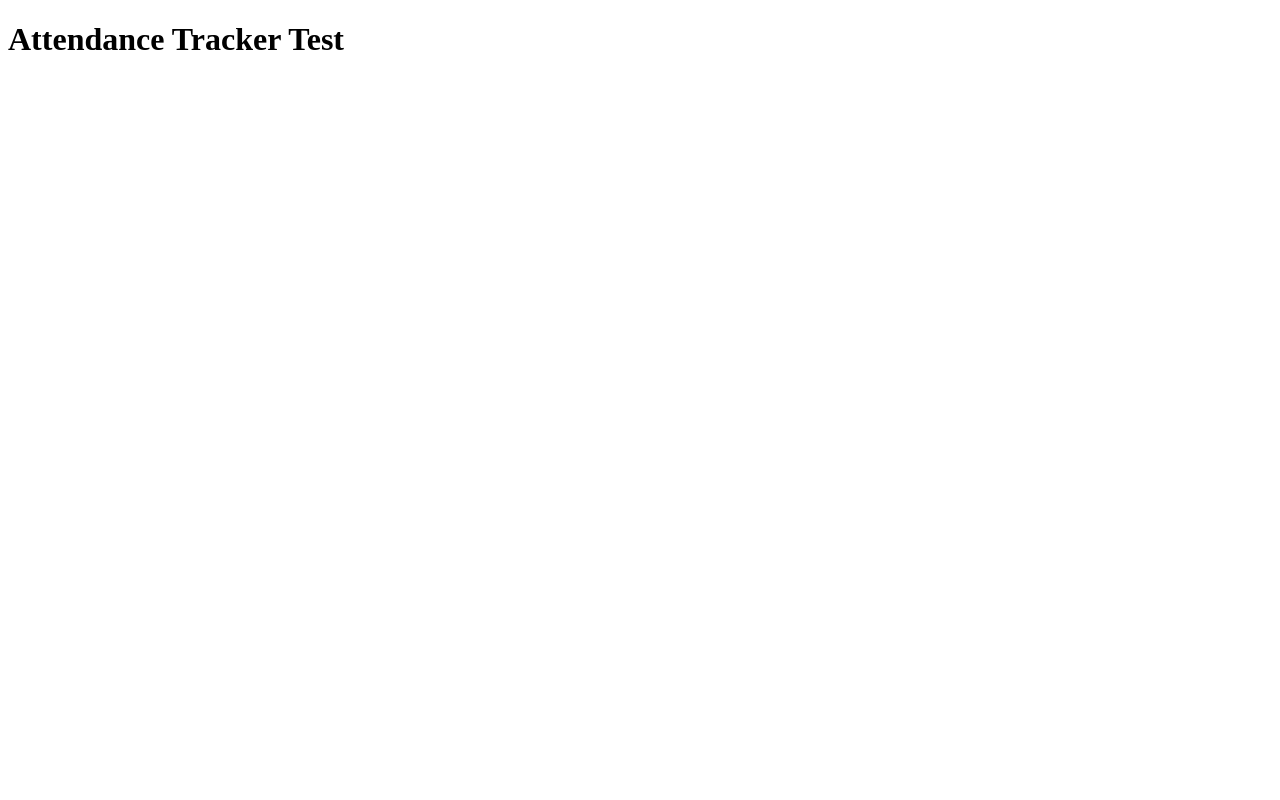
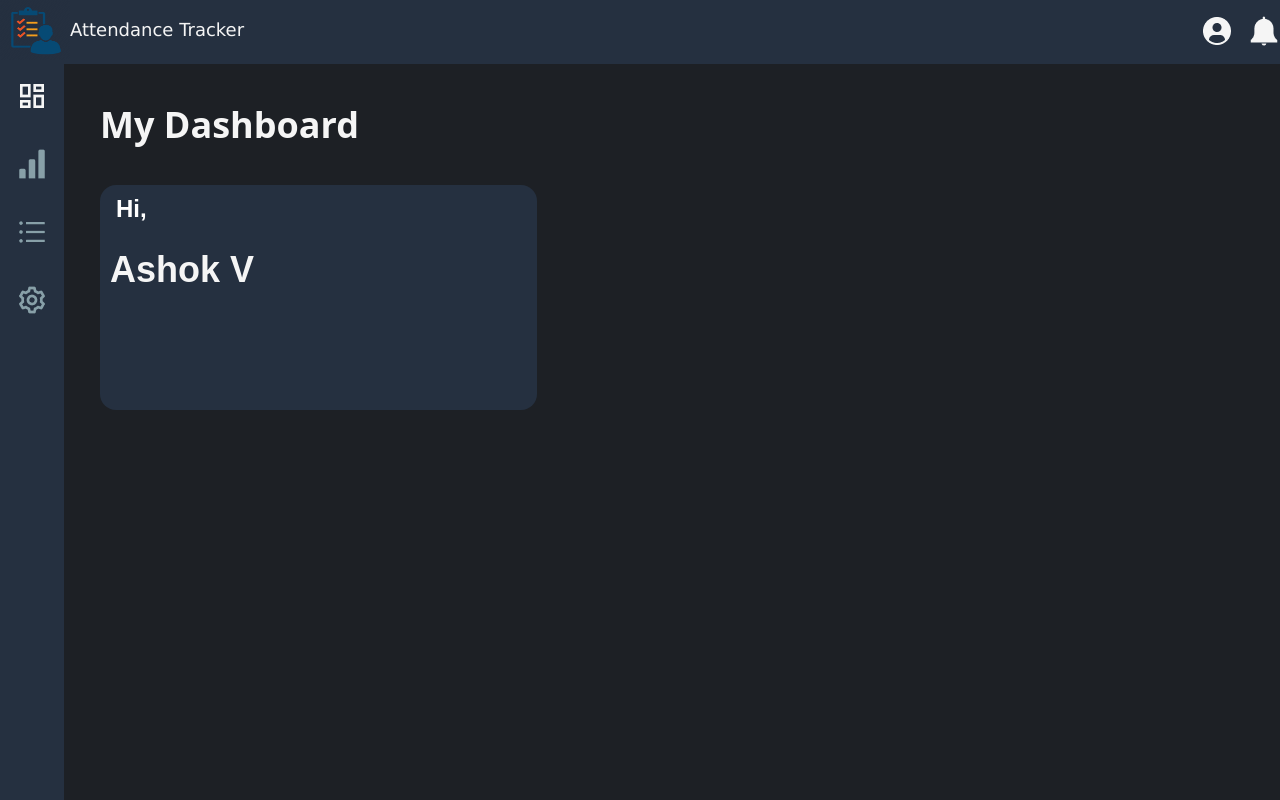
Before and after one commit to CareerAshokV/AttendanceTracker, a plain HTML site: page index.html in a window 1280 px wide. Drawn offline with Linux system fonts and the light colour scheme.

Commit message:
Latest Attendance Tracker code

```diff
--- a/index.html
+++ b/index.html
@@ -4,8 +4,30 @@
 	<meta charset="utf-8">
 	<meta name="viewport" content="width=device-width, initial-scale=1">
 	<title>Attendance Tracker</title>
+	<link rel="stylesheet" type="text/css" href="style.css">
 </head>
 <body>
-	<h1>Attendance Tracker Test</h1>
+	<ul id="top-nav">
+  <li><img src="Assets/company-logo.png" id="logo"></li>
+  <li><h1>Attendance Tracker</h1></li>
+  <li style="float: right;"><img src="Assets/notification.png" id="notify"></li>
+  <li style="float: right;"><img src="Assets/profile.png" id="profile"></li>
+</ul>
+<div class="sidebar">
+  <a class="active" href="#home"><img src="Assets/Dashboard.png" id="dashboard"></a>
+  <a href="#news"><img src="Assets/Graph.png" id="graph"></a>
+  <a href="#contact"><img src="Assets/Hamburger.png" id="hamburger"></a>
+  <a href="#about"><img src="Assets/Settings.png" id="settings"></a>
+</div>
+
+<div id="main">
+	<p id="dashboard">My Dashboard</p>
+
+	<div class="card_1">
+		<p id="hi">Hi,</p>
+		<p id="name">Ashok V</p>
+	</div>
+
+</div>
 </body>
 </html>
--- /dev/null
+++ b/style.css
@@ -0,0 +1,90 @@
+body {
+  margin: 0;
+  font-family: Arial, Helvetica, sans-serif;
+  background-color: #1D2025;
+}
+
+#logo{
+  width: 70px;
+  height: 60px;
+}
+
+#top-nav {
+  list-style-type: none;
+  margin: 0;
+  padding: 0;
+  overflow: hidden;
+  background-color: #253040;
+}
+
+#top-nav li {
+  float: left;
+}
+
+#top-nav li h1{
+  font-family: Verdana;
+  font-weight: 200;
+  font-size: 18px;
+  line-height: 35px;
+  color: #F5F5F5;
+}
+#profile{
+  padding-top: 15px;
+}
+#notify{
+  padding-top: 15px;
+  padding-left: 15px;
+}
+
+
+/*Side bar*/
+.sidebar {
+  margin: 0;
+  padding: 0;
+  width: 64px;
+  background-color: #253040;
+  position: fixed;
+  height: 100%;
+  overflow: auto;
+}
+
+.sidebar a {
+  display: block;
+  color: white;
+  padding: 16px;
+  text-decoration: none;
+}
+
+/*Center Page*/
+#main{
+  margin-left: 100px;
+  font-size: 36px;
+line-height: 49px;
+}
+#dashboard{
+  color: #F5F5F5;
+  font-family: 'Open Sans';
+font-style: normal;
+font-weight: 700;
+}
+.card_1{
+  position: absolute;
+  width: 437px;
+  height: 225px;
+  background: #253040;
+  border-radius: 16px;
+}
+#hi{
+  color: #FFFFFF;
+  font-size: 24px;
+  font-weight: 700;
+  line-height: 0px;
+  padding-left: 16px;
+}
+#name{
+  font-style: normal;
+  font-weight: 700;
+  font-size: 36px;
+  color: #F5F5F5;
+  padding-left: 10px;
+}
```
Also changed, not shown: Assets/Dashboard.png (added), Assets/Graph.png (added), Assets/Hamburger.png (added), Assets/Settings.png (added), Assets/company-logo.png (added), Assets/company-logo.svg (deleted), Assets/notification.png (added), Assets/profile.png (added).
